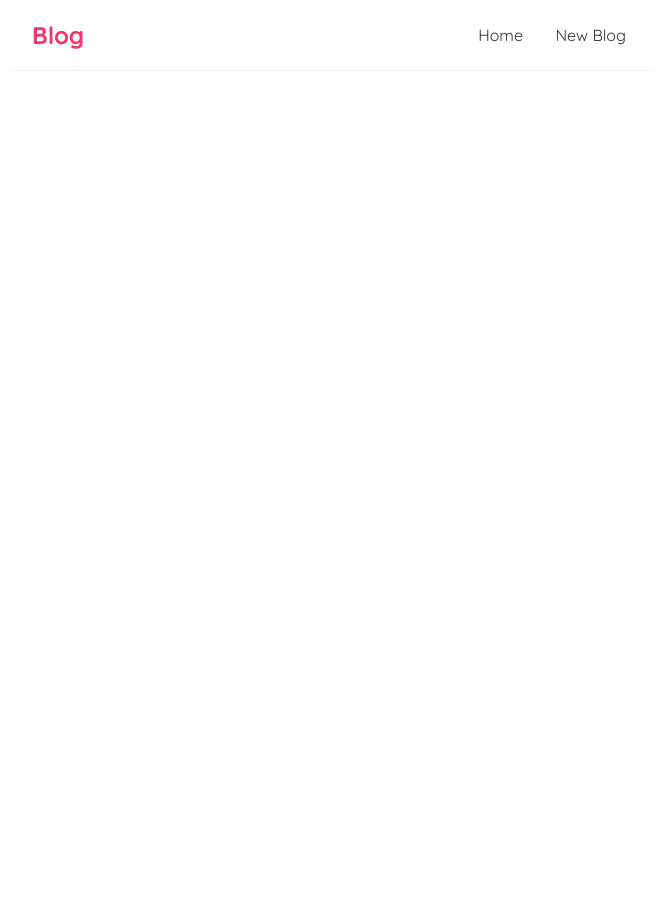
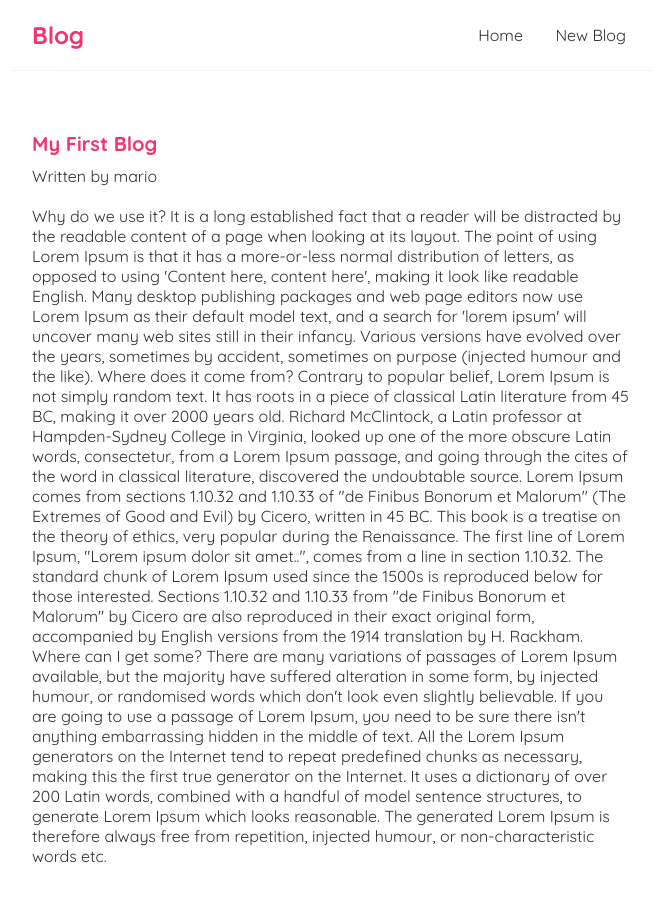
Before and after one commit to itsSauravK/BlogReact, a React (Create React App) app: page /blogs/1 in a window 1280 px wide. Shown: the top 902 px of the page, without its empty margins (308-967 px from the left). Before the commit the page ends 800 px from the top, so only its background shows below. Built offline with nearby package versions, Linux system fonts and the light colour scheme; data requests are answered from the project's data file.

Commit message:
Added blog-details page

```diff
--- a/src/App.js
+++ b/src/App.js
@@ -2,6 +2,7 @@
 import Navbar from './Navbar';
 import Home from './Home';
 import Create from './create';
+import BlogDetails from './blogDetails';
 import {BrowserRouter as Router, Route, Switch} from 'react-router-dom';
 
 function App() {
@@ -19,6 +20,9 @@
             <Route path="/create">
               <Create />
             </Route>
+            <Route path="/blogs/:id">
+               <BlogDetails />
+            </Route>
           </Switch>
         </div>
       </div>
--- /dev/null
+++ b/src/blogDetails.js
@@ -0,0 +1,28 @@
+import {useParams} from 'react-router-dom';
+import useFetch from './useFetch';
+
+const BlogDetails = () => {
+    const { id } = useParams();
+    const {data: blog, error, isPending} = useFetch(`http://localhost:8000/blogs/${id}`);
+
+
+    return(
+        <div className="blog-details">
+            { isPending && <div>Loading... </div> }
+            { error && <div>{error}</div> }
+            {blog && (
+                <article>
+                    <h2>
+                        { blog.title}
+                    </h2>
+                    <p>Written by {blog.author} </p>
+                    <div>
+                        {blog.body}
+                    </div>
+                </article>
+            )}
+        </div>
+    );
+}
+
+export default BlogDetails;
--- a/src/blogList.js
+++ b/src/blogList.js
@@ -1,3 +1,4 @@
+import { Link } from 'react-router-dom'
 const BlogList = ({blogs, handleDelete}) =>{
 
 
@@ -6,8 +7,11 @@
         <div className="blog-list">
                 {blogs.map((blog) => (
                 <div className="blog-preview" key={blog.id}>
-                <h2>{blog.title}</h2>
-                <p>Written by {blog.author}</p>
+                    <Link to ={`/blogs/${blog.id}`}>
+                        <h2>{blog.title}</h2>
+                        <p>Written by {blog.author}</p>
+                    </Link>
+
                 </div>
             ))}
         </div>
--- a/src/index.css
+++ b/src/index.css
@@ -5,6 +5,7 @@
   margin: 0;
   font-family: "Quicksand";
   color: #333;
+  text-decoration: none;
 }
 .navbar {
   padding: 20px;
@@ -47,3 +48,23 @@
   color: #f1356d;
   margin-bottom: 8px;
 }
+
+/* blog details page */
+.blog-details h2 {
+  font-size: 20px;
+  color:#f1356d;
+  margin-bottom: 10px;
+}
+
+.blog-details div {
+  margin: 20px 0;
+}
+
+.blog-details button {
+  background: #f1356d;
+  color: #fff;
+  border: 0;
+  padding: 8px;
+  border-radius: 8px;
+  cursor: pointer;
+}
```
